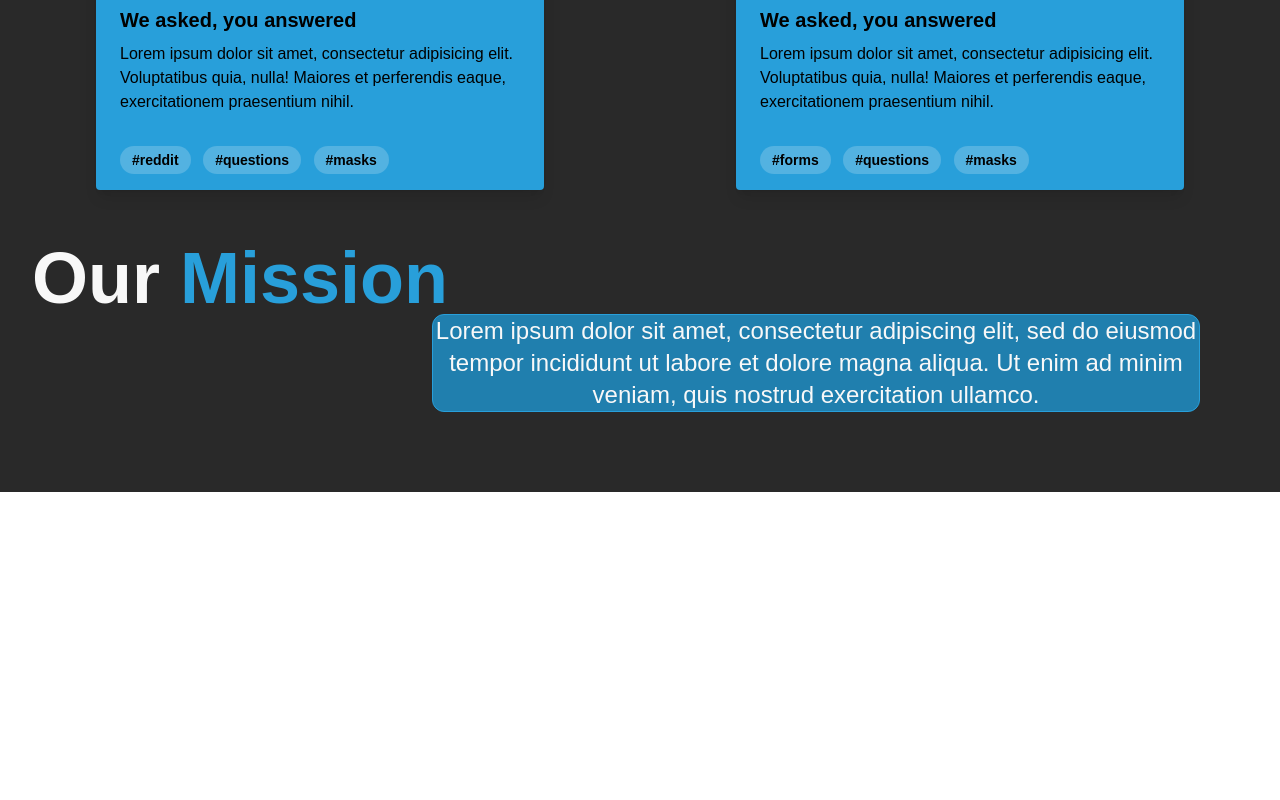
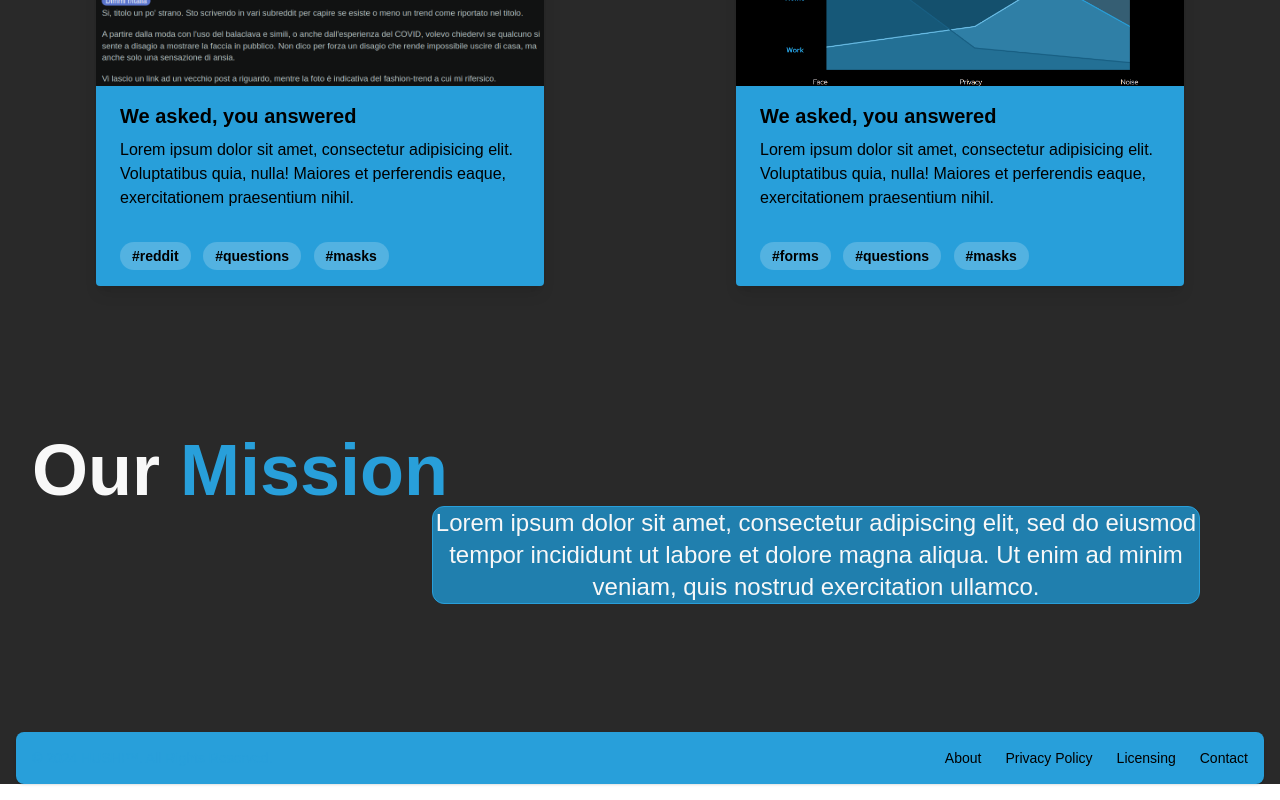
Before and after one commit to HUSH-MASK/MVP_site, a SvelteKit app: page /home in a window 1280 px wide. Shown: the part 940-1740 px from the top of the page. Before the commit the page ends 1480 px from the top, so only its background shows below. Built offline with nearby package versions, Linux system fonts and the light colour scheme; a web font is replaced by a local one.

Commit message:
added footer

```diff
--- a/src/routes/home/+page.svelte
+++ b/src/routes/home/+page.svelte
@@ -1,8 +1,6 @@
 <script lang="ts">
 	import { base } from '$app/paths';
 	import logo from '$lib/assets/logo.png';
-	import ombra from '$lib/assets/ombra.webp';
-	import ombra_front from '$lib/assets/ombra_front-no-back.png';
 	import  reddit_post from '$lib/assets/reddit_post.png';
 	import plot_blue from '$lib/assets/plot_blue.png';
 
@@ -45,8 +43,9 @@
 		<h1 class="text-hush-white  text-7xl font-bold ">Building the <span class="text-hush-blue-500">privacy </span> of the future</h1>
 		<p class="text-hush-white center mt-10 text-xl text-center">Lorem ipsum dolor sit amet, consectetur adipiscing elit, sed do eiusmod tempor incididunt ut labore et dolore magna aliqua. Ut enim ad minim veniam, quis nostrud exercitation ullamco laboris nisi ut aliquip ex ea commodo consequat. Duis aute irure dolor in reprehenderit in voluptate velit esse cillum dolore eu fugiat nulla pariatur.</p>
 		<button type="button" class="mt-9 max-w-40 font-redhat text-hush-white hover:text-white border-2 border-hush-blue-500 hover:bg-hush-blue-500 focus:ring-4 focus:outline-none focus:ring-hush-blue-500 font-medium rounded-2xl text-sm px-5 py-2.5 text-center me-2 mb-2 dark:border-hush-blue-500 dark:text-hush-white dark:hover:text-white dark:hover:bg-hush-blue-500sh dark:focus:ring-hush-blue-500 bg-hush-blue-500">Learn more </button>
-	<div class="max-w-screen-xl flex flex-wrap  justify-between mx-auto p-4 mb-12">
-		<h1 class="text-hush-white ml-auto text-7xl font-bold mt-5 text-center">The
+	<div class="max-w-screen-xl flex flex-wrap  justify-between mx-auto p-4 mb-12 mt-24">
+		<h1 class="text-hush-white ml-auto text-7xl font-bold mt-5 text-center">
+			The
 			<span class="text-hush-blue-500">
 				Problem
 			</span>
@@ -90,7 +89,7 @@
 				</div>
 
 		</div>
-	<div class="max-w-screen-xl flex flex-wrap  justify-between mx-auto p-4 mb-12">
+	<div class="max-w-screen-xl flex flex-wrap  justify-between mx-auto p-4 mb-12 mt-24">
 		<h1 class="text-hush-white mr-auto text-7xl font-bold mt-5 text-center">Our
 			<span class="text-hush-blue-500">
 				Mission
@@ -100,6 +99,34 @@
 			Lorem ipsum dolor sit amet, consectetur adipiscing elit, sed do eiusmod tempor incididunt ut labore et dolore magna aliqua. Ut enim ad minim veniam, quis nostrud exercitation ullamco.
 		</p>
 	</div>
+	</div>
+
+	<footer class="bg-hush-blue-500 rounded-lg shadow m-4 dark:bg-hush-blue-500">
+		<div class="w-full mx-auto max-w-screen-xl p-4 md:flex md:items-center md:justify-between">
+      <span class="text-sm text-hush-blue-500 sm:text-center dark:text-black">© 2024 <a href="{base}/home/" class="hover:underline">HUSH!™</a>. All Rights Reserved.
+    </span>
+			<ul class="flex flex-wrap items-center mt-3 text-sm font-medium text-black dark:text-black sm:mt-0">
+				<li>
+					<a href="{base}/home" class="hover:underline me-4 md:me-6">About</a>
+				</li>
+				<li>
+					<a href="{base}/home" class="hover:underline me-4 md:me-6">Privacy Policy</a>
+				</li>
+				<li>
+					<a href="{base}/home" class="hover:underline me-4 md:me-6">Licensing</a>
+				</li>
+				<li>
+					<a href="{base}/home" class="hover:underline">Contact</a>
+				</li>
+			</ul>
+		</div>
+	</footer>
+
+</body>
+<style lang="scss">
+    @use '$lib/color';
+</style>
+
 <!--<div class="max-w-screen-xl flex flex-wrap items-center justify-between mx-auto p-4">
 	<ul class="max-w-screen-xl flex  items-center justify-between mx-auto p-4">
 		<li class="flex flex-col hover:scale-110 transform transition">
@@ -113,9 +140,3 @@
 	<h1 class="text-hush-white mr-auto text-7xl font-bold  max-w-md">Building the </h1><h1 class="mr-auto text-7xl font-bold   max-w-md text-hush-blue-500">privacy </h1><h1 class="text-hush-white mr-auto text-7xl font-bold  max-w-md">of the future</h1>
 	<button type="button" class="mt-9 max-w-40 font-redhat text-hush-white hover:text-white border-2 border-hush-blue-500 hover:bg-hush-blue-500 focus:ring-4 focus:outline-none focus:ring-hush-blue-500 font-medium rounded-2xl text-sm px-5 py-2.5 text-center me-2 mb-2 dark:border-hush-blue-500 dark:text-hush-white dark:hover:text-white dark:hover:bg-hush-blue-500sh dark:focus:ring-hush-blue-500 bg-hush-blue-500">Learn more </button>
 </div>-->
-
-
-</body>
-<style lang="scss">
-    @use '$lib/color';
-</style>
```
Lines whose indentation alone changed are shown as unchanged.
